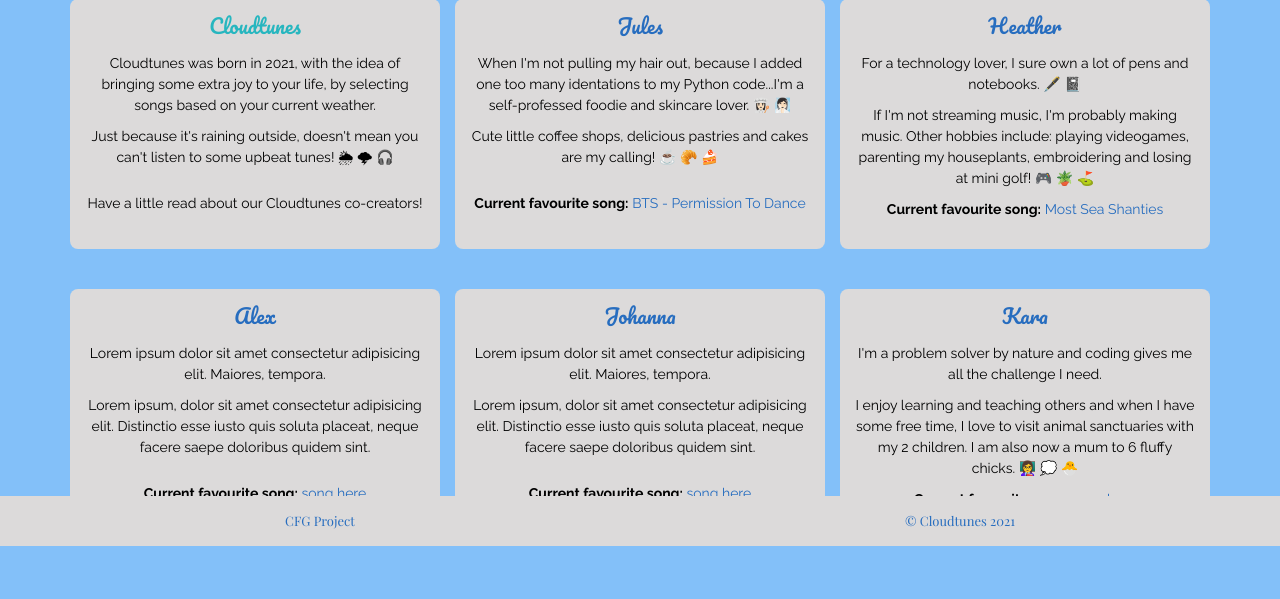
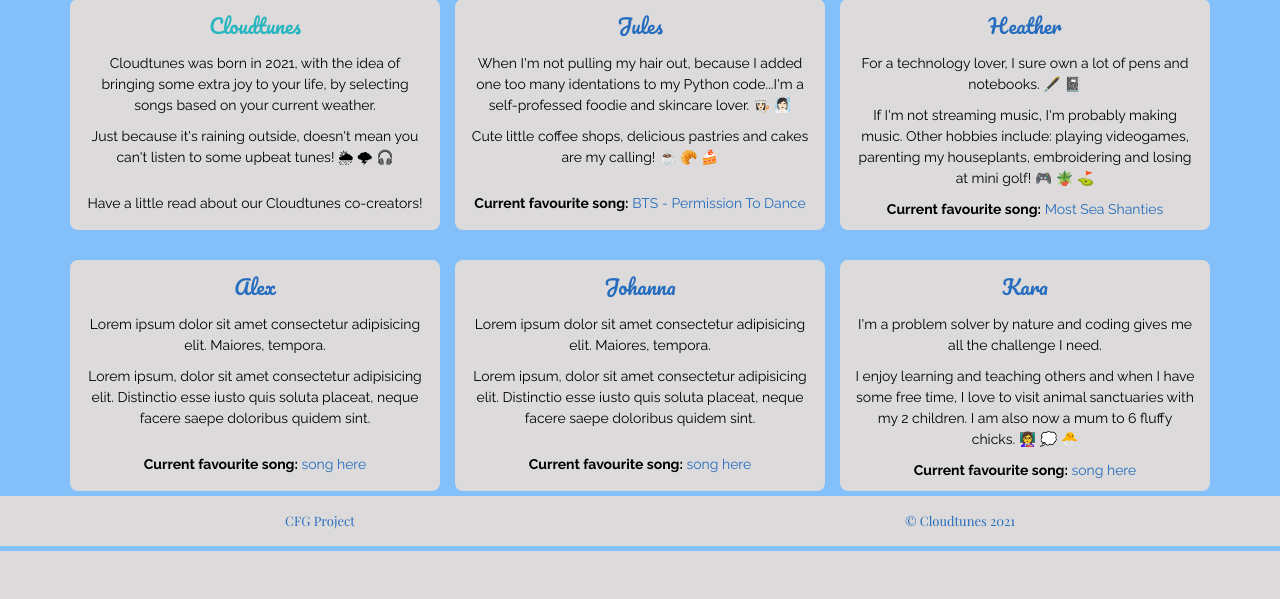
Before and after one commit to Brezita/cfg-final-project, a Flask app: page /about in a window 1280 px wide. Shown: the part 254-853 px from the top of the page. After the commit the page ends 805 px from the top, so only its background shows below. Run offline with Flask 2, Linux system fonts and the light colour scheme; some libraries are stand-ins or nearby versions.

Commit message:
updating border-box and spacing class styling

```diff
--- a/website/static/main.css
+++ b/website/static/main.css
@@ -139,11 +139,10 @@ p {
 .border-box {
   background-color: #DCDADA;
   border-radius: 8px;
-  height: 250px;
 }
 
 .spacing {
-  margin-top: 40px;
+  margin-top: 30px;
 }
 
 /* main section to wrap the content-messsage-box and content-form-section area */
```
